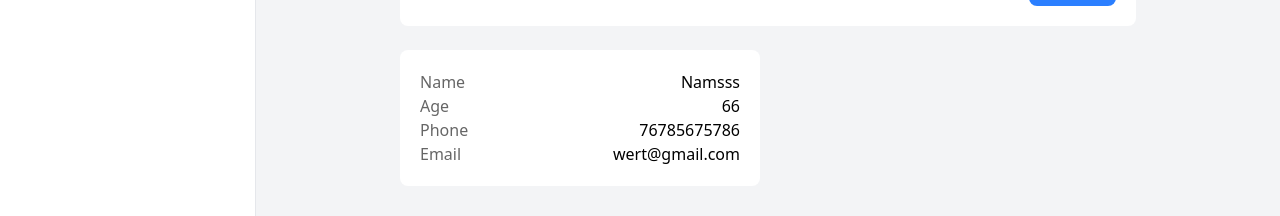
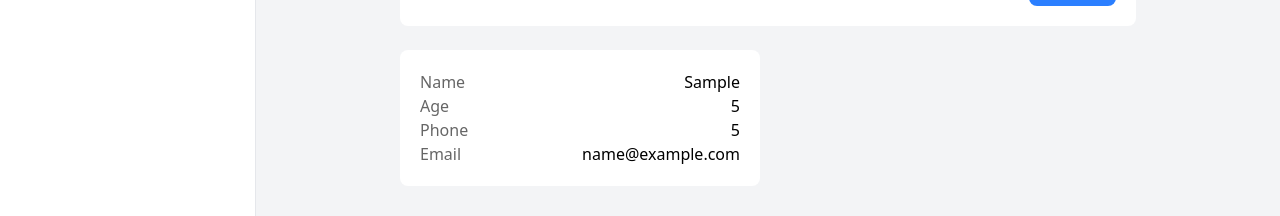
Before and after one commit to code-with-naimish/react-components, a React (Vite) app: page / in a window 1280 px wide. Both pictures are taken after typing "Sample", "name@example.com", "5", "5" into the empty fields and a click on the button "Submit". Shown: the part 361-577 px from the top of the page. Built offline with nearby package versions, Linux system fonts and the light colour scheme.

Commit message:
progress

```diff
--- a/src/components/user-card.tsx
+++ b/src/components/user-card.tsx
@@ -1,11 +1,19 @@
 
-const UserCard = () => {
+const UserCard = (props: {
+  user: {
+    id: number,
+    name: string,
+    email: string,
+    age: number,
+    phoneNumber: number,
+  }
+}) => {
   return (
     <div className="card">
-      <p className="flex items-center justify-between gap-4"> <span className="opacity-60">Name</span> <span className=" text-right">Namsss</span> </p>
-      <p className="flex items-center justify-between gap-4"> <span className="opacity-60">Age</span> <span className=" text-right">66</span> </p>
-      <p className="flex items-center justify-between gap-4"> <span className="opacity-60">Phone</span> <span className=" text-right">76785675786</span> </p>
-      <p className="flex items-center justify-between gap-4"> <span className="opacity-60">Email</span> <span className=" text-right">wert@gmail.com</span> </p>
+      <p className="flex items-center justify-between gap-4"> <span className="opacity-60">Name</span> <span className=" text-right">{props?.user?.name}</span> </p>
+      <p className="flex items-center justify-between gap-4"> <span className="opacity-60">Age</span> <span className=" text-right">{props?.user?.age}</span> </p>
+      <p className="flex items-center justify-between gap-4"> <span className="opacity-60">Phone</span> <span className=" text-right">{props?.user?.phoneNumber}</span> </p>
+      <p className="flex items-center justify-between gap-4"> <span className="opacity-60">Email</span> <span className=" text-right">{props?.user?.email}</span> </p>
 
     </div>
   )
--- a/src/pages/home.tsx
+++ b/src/pages/home.tsx
@@ -2,7 +2,6 @@ import { useForm, SubmitHandler } from "react-hook-form"
 import PrimaryBtn from "../components/primary-btn"
 import { useState } from "react"
 import UserCard from "../components/user-card"
-import { DiVim } from "react-icons/di"
 
 
 type Inputs = {
@@ -99,7 +98,10 @@ export default function Home() {
           <p>No user created yet!</p>
         </div> :
           <div className="grid  sm:grid-cols-2 grid-col-1 gap-4">
-            <UserCard />
+            {users?.map((item, i) => {
+              return <UserCard key={i} user={item} />
+            })}
+
           </div>}
       </div>
 
```
